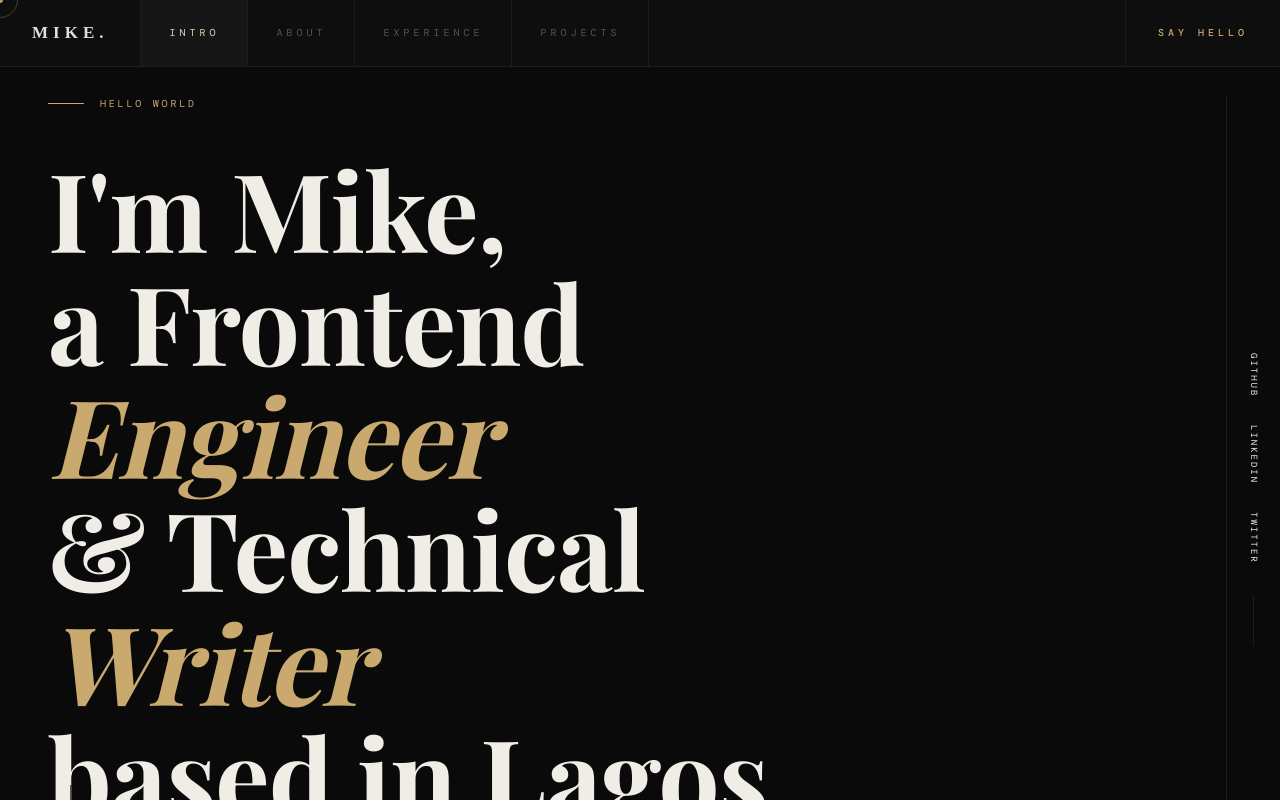
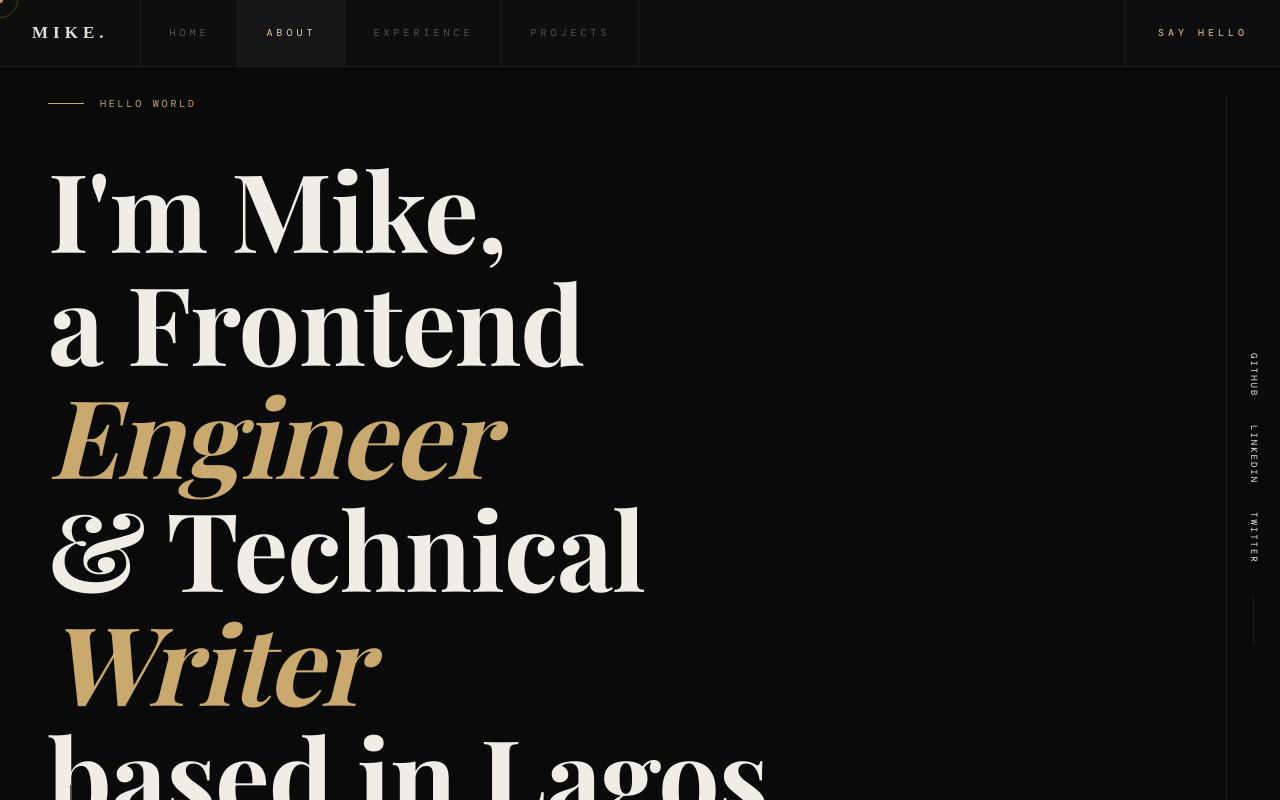
Before and after one commit to MikeAdelek/mikeadeleke, a Next.js app: page / in a window 1280 px wide. Shown: the top 800 px of the page. Built offline with nearby package versions, Linux system fonts and the light colour scheme; a web font is replaced by a local one.

Commit message:
new edition upload

```diff
--- a/src/data/projects.ts
+++ b/src/data/projects.ts
@@ -1,4 +1,4 @@
-export const NAV: string[] = ["intro", "about", "experience", "projects"];
+export const NAV: string[] = ["home", "about", "experience", "projects"];
 
 export const SOCIALS = [
   { label: "GitHub", href: "https://github.com/MikeAdelek" },
@@ -33,8 +33,8 @@ export const PROJECTS = [
   {
     num: "02",
     title: "Bankify",
-    desc: "Banking application prototype with analytics dashboards, auth stores, and advanced form validation with Zod.",
-    tech: ["Next.js 14", "Zustand", "React Query", "Recharts", "Framer Motion"],
+    desc: "Banking application prototype with analytics dashboards, auth stores, and form validation with Zod.",
+    tech: ["Next.js 14", "Zustand", "React Query", , "Framer Motion"],
     href: "#",
   },
   {
```
